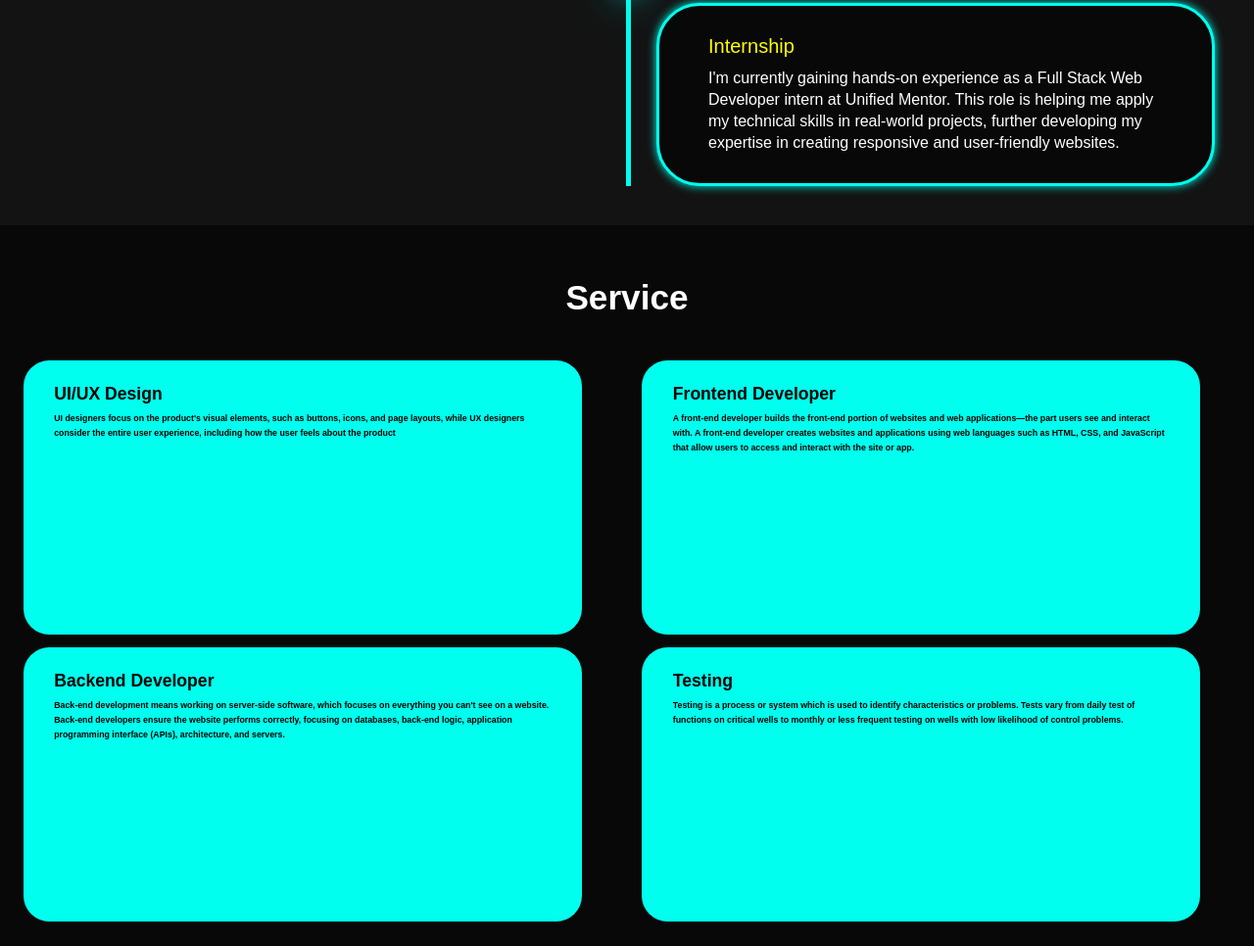
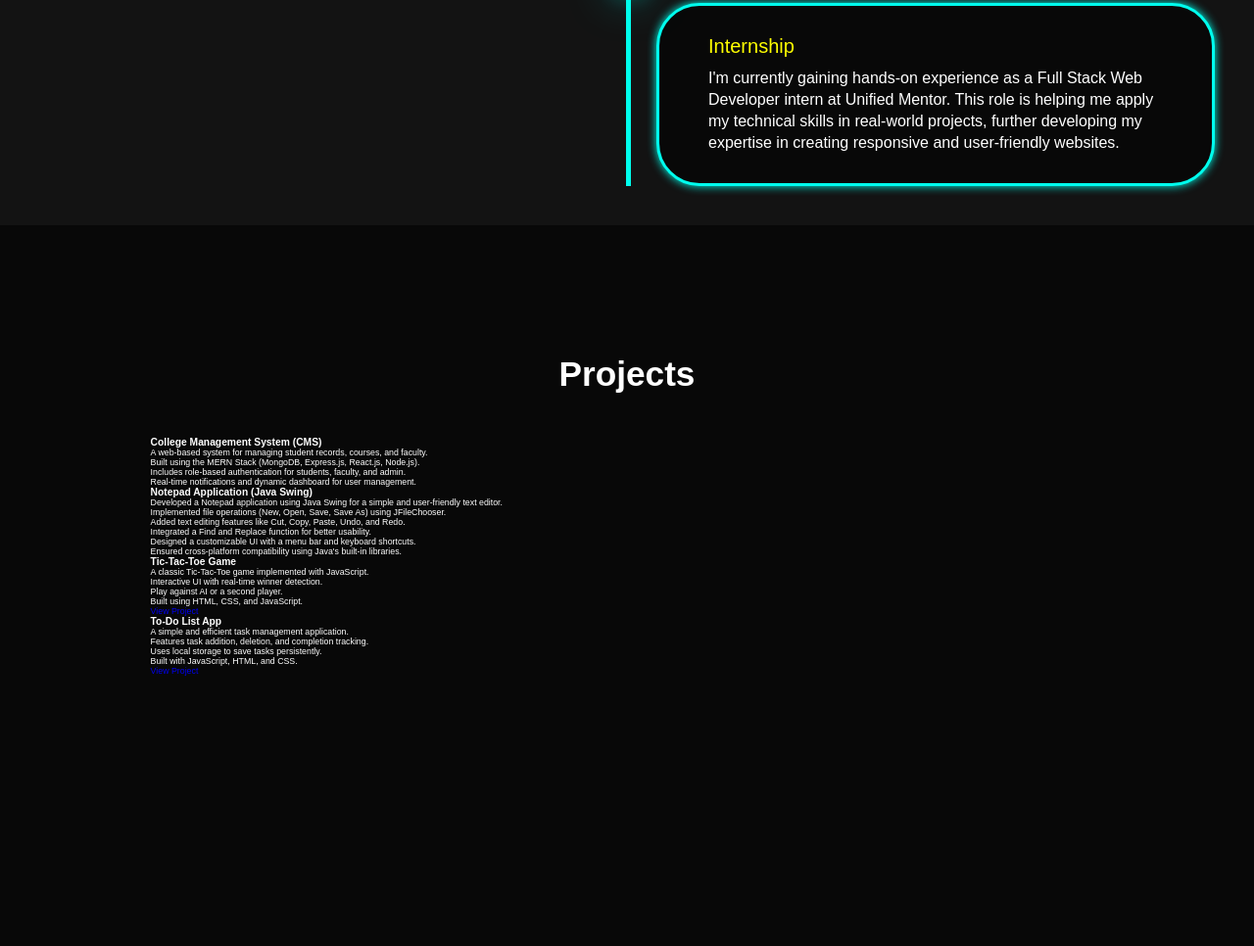
Before and after one commit to iamshaikalbaz/Personal-Portfolio, a plain HTML site: page index.html in a window 1280 px wide. Shown: the part 1831-2797 px from the top of the page at 98% size. Drawn offline with nearby package versions, Linux system fonts and the light colour scheme.

Commit message:
Update index.html

```diff
--- a/index.html
+++ b/index.html
@@ -1,12 +1,15 @@
 <!DOCTYPE html>
 <html lang="en">
+
 <head>
     <meta charset="UTF-8">
     <meta name="viewport" content="width=device-width, initial-scale=1.0">
     <title>Document</title>
     <link rel="stylesheet" href="index.css">
     <link href='https://unpkg.com/boxicons@2.1.4/css/boxicons.min.css' rel='stylesheet'>
+    <link rel="stylesheet" href="https://cdnjs.cloudflare.com/ajax/libs/font-awesome/6.4.0/css/all.min.css">
 </head>
+
 <body>
     <header class="header">
         <a id="logo" href="#home">Shaik Albaz</a>
@@ -28,13 +31,28 @@
         <div class="home-content">
             <h1>Hi, it's Albaz</h1>
             <h3 class="text-animation">I'm a <span style="color: orange;"></span></h3>
-            <p>The web developer is responsible for planning and developing software solutions and web applications, supporting and maintaining a company's websites and digital products. The day-to-day work of the web developer highly depends on constantly evolving internet innovations.</p>
+            <p>The web developer is responsible for planning and developing software solutions and web applications,
+                supporting and maintaining a company's websites and digital products. The day-to-day work of the web
+                developer highly depends on constantly evolving internet innovations.</p>
+
+            <div style="display: flex; align-items: center; gap: 15px; margin-top: 20px;">
+                <h4 style="font-size: 20px; margin: 0; color: rgb(241, 236, 247);">Download my Resume</h4>
+                <a href="images/Shaik_Albaz.pdf" target="_blank"
+                    style="text-decoration: none; font-size: 20px; color: magenta;">
+                    <i class="fa fa-eye" aria-hidden="true"></i>
+                </a>
+                <a href="images/Shaik_Albaz.pdf" download="Shaik_ALbaz.pdf"
+                    style="text-decoration: none; font-size: 20px; color: magenta;">
+                    <i class="fa fa-download" aria-hidden="true"></i>
+                </a>
+            </div>
 
             <div class="social-icons">
-                <a href="https://www.linkedin.com/in/shaik-albas-8467bb2b2/" target="_blank"><i class='bx bxl-linkedin'></i></a>
-                <a href="https://www.instagram.com/" target="_blank"><i class='bx bxl-instagram' ></i></a>
-                <a href="https://github.com/iamshaikalbaz" target="_blank"><i class='bx bxl-github' ></i></a>
-                <a href="https://x.com/ShaikAlbaz786" target="_blank"><i class='bx bxl-twitter' ></i></a>
+                <a href="https://www.linkedin.com/in/shaik-albas-8467bb2b2/" target="_blank"><i
+                        class='bx bxl-linkedin'></i></a>
+                <a href="https://www.instagram.com/" target="_blank"><i class='bx bxl-instagram'></i></a>
+                <a href="https://github.com/iamshaikalbaz" target="_blank"><i class='bx bxl-github'></i></a>
+                <a href="https://x.com/ShaikAlbaz786" target="_blank"><i class='bx bxl-twitter'></i></a>
             </div>
 
             <div class="btns">
@@ -59,7 +77,9 @@
 
                 <div class="timeline-content">
                     <h3>High School</h3>
-                        <p>I completed high school at Bharath School, B.Kotha Kota, with a percentage above 90%. Those years were challenging, but I built a strong foundation across multiple subjects and developed a deep passion for learning.</p>
+                    <p>I completed high school at Bharath School, B.Kotha Kota, with a percentage above 90%. Those years
+                        were challenging, but I built a strong foundation across multiple subjects and developed a deep
+                        passion for learning.</p>
                 </div>
             </div>
 
@@ -69,7 +89,10 @@
 
                 <div class="timeline-content">
                     <h3>Intermediate</h3>
-                        <p>I completed my intermediate education in the MPC stream at Sunku Usha Gowthami Memorial Jr College, B. Kotha Kota, with an 85.7% score. This experience solidified my expertise in mathematics, physics, and chemistry, preparing me for future academic and professional challenges.</p>
+                    <p>I completed my intermediate education in the MPC stream at Sunku Usha Gowthami Memorial Jr
+                        College, B. Kotha Kota, with an 85.7% score. This experience solidified my expertise in
+                        mathematics, physics, and chemistry, preparing me for future academic and professional
+                        challenges.</p>
                 </div>
             </div>
 
@@ -79,7 +102,9 @@
 
                 <div class="timeline-content">
                     <h3>Degree</h3>
-                        <p>I’m currently pursuing a BCA degree at Shri Gnanambica Degree College. This program is expanding my skills in computer applications, equipping me with the technical knowledge and problem-solving abilities needed for a successful career in the tech industry.</p>
+                    <p>I’m currently pursuing a BCA degree at Shri Gnanambica Degree College. This program is expanding
+                        my skills in computer applications, equipping me with the technical knowledge and
+                        problem-solving abilities needed for a successful career in the tech industry.</p>
                 </div>
             </div>
 
@@ -89,11 +114,69 @@
 
                 <div class="timeline-content">
                     <h3>Internship</h3>
-                        <p>I'm currently gaining hands-on experience as a Full Stack Web Developer intern at Unified Mentor. This role is helping me apply my technical skills in real-world projects, further developing my expertise in creating responsive and user-friendly websites.</p>
+                    <p>I'm currently gaining hands-on experience as a Full Stack Web Developer intern at Unified Mentor.
+                        This role is helping me apply my technical skills in real-world projects, further developing my
+                        expertise in creating responsive and user-friendly websites.</p>
                 </div>
             </div>
         </div>
     </section>
+
+
+
+    <section class="projects" id="projects">
+        <h2 class="heading">Projects</h2>
+
+        <div class="container">
+            <div class="box box1">
+                <h3>College Management System (CMS)</h3>
+                <ul>
+                    <li>A web-based system for managing student records, courses, and faculty.</li>
+                    <li>Built using the MERN Stack (MongoDB, Express.js, React.js, Node.js).</li>
+                    <li>Includes role-based authentication for students, faculty, and admin.</li>
+                    <li>Real-time notifications and dynamic dashboard for user management.</li>
+
+                </ul>
+
+                <h3>Notepad Application (Java Swing)</h3>
+                <ul>
+                    <li>Developed a Notepad application using Java Swing for a simple and user-friendly text editor.
+                    </li>
+                    <li>Implemented file operations (New, Open, Save, Save As) using <code>JFileChooser</code>.</li>
+                    <li>Added text editing features like Cut, Copy, Paste, Undo, and Redo.</li>
+                    <li>Integrated a Find and Replace function for better usability.</li>
+                    <li>Designed a customizable UI with a menu bar and keyboard shortcuts.</li>
+                    <li>Ensured cross-platform compatibility using Java's built-in libraries.</li>
+                </ul>
+
+
+                <h3>Tic-Tac-Toe Game</h3>
+                <ul>
+                    <li>A classic Tic-Tac-Toe game implemented with JavaScript.</li>
+                    <li>Interactive UI with real-time winner detection.</li>
+                    <li>Play against AI or a second player.</li>
+                    <li>Built using HTML, CSS, and JavaScript.</li>
+                    <li>
+                        <a href="https://iamshaikalbaz.github.io/Tic-Tac-Toe-Game/" target="_blank">View Project</a>
+                    </li>
+                </ul>
+
+                <h3>To-Do List App</h3>
+                <ul>
+                    <li>A simple and efficient task management application.</li>
+                    <li>Features task addition, deletion, and completion tracking.</li>
+                    <li>Uses local storage to save tasks persistently.</li>
+                    <li>Built with JavaScript, HTML, and CSS.</li>
+                    <li>
+                        <a href="https://iamshaikalbaz.github.io/To-Do-List-App/" target="_blank">View Project</a>
+                    </li>
+                </ul>
+            </div>
+        </div>
+
+    </section>
+
+
 
     <section class="services" id="service">
         <h2 class="heading">Service</h2>
@@ -102,28 +185,38 @@
             <div class="service-box">
                 <div class="service-info">
                     <h4>UI/UX Design</h4>
-                    <p>UI designers focus on the product's visual elements, such as buttons, icons, and page layouts, while UX designers consider the entire user experience, including how the user feels about the product</p>
+                    <p>UI designers focus on the product's visual elements, such as buttons, icons, and page layouts,
+                        while UX designers consider the entire user experience, including how the user feels about the
+                        product</p>
                 </div>
             </div>
 
             <div class="service-box">
                 <div class="service-info">
                     <h4>Frontend Developer</h4>
-                    <p>A front-end developer builds the front-end portion of websites and web applications—the part users see and interact with. A front-end developer creates websites and applications using web languages such as HTML, CSS, and JavaScript that allow users to access and interact with the site or app.</p>
+                    <p>A front-end developer builds the front-end portion of websites and web applications—the part
+                        users see and interact with. A front-end developer creates websites and applications using web
+                        languages such as HTML, CSS, and JavaScript that allow users to access and interact with the
+                        site or app.</p>
                 </div>
             </div>
 
             <div class="service-box">
                 <div class="service-info">
                     <h4>Backend Developer</h4>
-                    <p>Back-end development means working on server-side software, which focuses on everything you can't see on a website. Back-end developers ensure the website performs correctly, focusing on databases, back-end logic, application programming interface (APIs), architecture, and servers.</p>
+                    <p>Back-end development means working on server-side software, which focuses on everything you can't
+                        see on a website. Back-end developers ensure the website performs correctly, focusing on
+                        databases, back-end logic, application programming interface (APIs), architecture, and servers.
+                    </p>
                 </div>
             </div>
 
             <div class="service-box">
                 <div class="service-info">
                     <h4>Testing</h4>
-                    <p>Testing is a process or system which is used to identify characteristics or problems. Tests vary from daily test of functions on critical wells to monthly or less frequent testing on wells with low likelihood of control problems.</p>
+                    <p>Testing is a process or system which is used to identify characteristics or problems. Tests vary
+                        from daily test of functions on critical wells to monthly or less frequent testing on wells with
+                        low likelihood of control problems.</p>
                 </div>
             </div>
         </div>
@@ -145,7 +238,8 @@
                         <i id="star" class='bx bxs-star'></i>
                         <i id="star" class='bx bxs-star'></i>
                     </div>
-                    <p>Responsible for designing and developing web applications and software solutions, focusing on creating robust front-end and back-end systems. </p>
+                    <p>Responsible for designing and developing web applications and software solutions, focusing on
+                        creating robust front-end and back-end systems. </p>
                 </div>
 
                 <div class="testimonials-item">
@@ -158,7 +252,8 @@
                         <i id="star" class='bx bxs-star'></i>
                         <i id="star" class='bx bxs-star'></i>
                     </div>
-                    <p>The web developer is responsible for planning and developing software solutions and web applications, supporting and maintaining a company's websites and digital products.</p>
+                    <p>The web developer is responsible for planning and developing software solutions and web
+                        applications, supporting and maintaining a company's websites and digital products.</p>
                 </div>
 
                 <div class="testimonials-item">
@@ -171,7 +266,8 @@
                         <i id="star" class='bx bxs-star'></i>
                         <i id="star" class='bx bxs-star'></i>
                     </div>
-                    <p> this project reflects a solid grasp of responsive web design concepts and a commitment to delivering a high-quality user experience. With minor refinements.</p>
+                    <p> this project reflects a solid grasp of responsive web design concepts and a commitment to
+                        delivering a high-quality user experience. With minor refinements.</p>
                 </div>
             </div>
         </div>
@@ -181,7 +277,7 @@
         <h2 class="heading">Contact</h2>
 
         <form action="https://formsubmit.co/albasshaik786@gmail.com" method="POST"">
-            <div class="input-group">
+            <div class=" input-group">
             <div class="input-box">
                 <input type="text" name="Name" placeholder="Full Name">
                 <input type="email" name="email" placeholder="Email">
@@ -202,12 +298,12 @@
     <footer class="footer">
         <div class="social-media">
             <a href="https://www.linkedin.com/in/shaik-albas-8467bb2b2/" target="_blank""><i class='bx bxl-linkedin'></i></a>
-            <a href="https://www.instagram.com/" target="_blank""><i class='bx bxl-instagram' ></i></a>
-            <a href="https://github.com/iamshaikalbaz" target="_blank"><i class='bx bxl-github' ></i></a>
+            <a href=" https://www.instagram.com/" target="_blank""><i class='bx bxl-instagram' ></i></a>
+            <a href=" https://github.com/iamshaikalbaz" target="_blank"><i class='bx bxl-github'></i></a>
             <a href="https://x.com/ShaikAlbaz786" target="_blank""><i class='bx bxl-twitter' ></i></a>
         </div>
 
-        <ul class="list">
+        <ul class=" list">
                 <li><a href="#home">FAQ</a></li>
                 <li><a href="#service">Service</a></li>
                 <li><a href="#home">About Me</a></li>
@@ -223,4 +319,5 @@
     <script src="script.js"></script>
 
 </body>
+
 </html>
```
Lines whose indentation alone changed are shown as unchanged.
